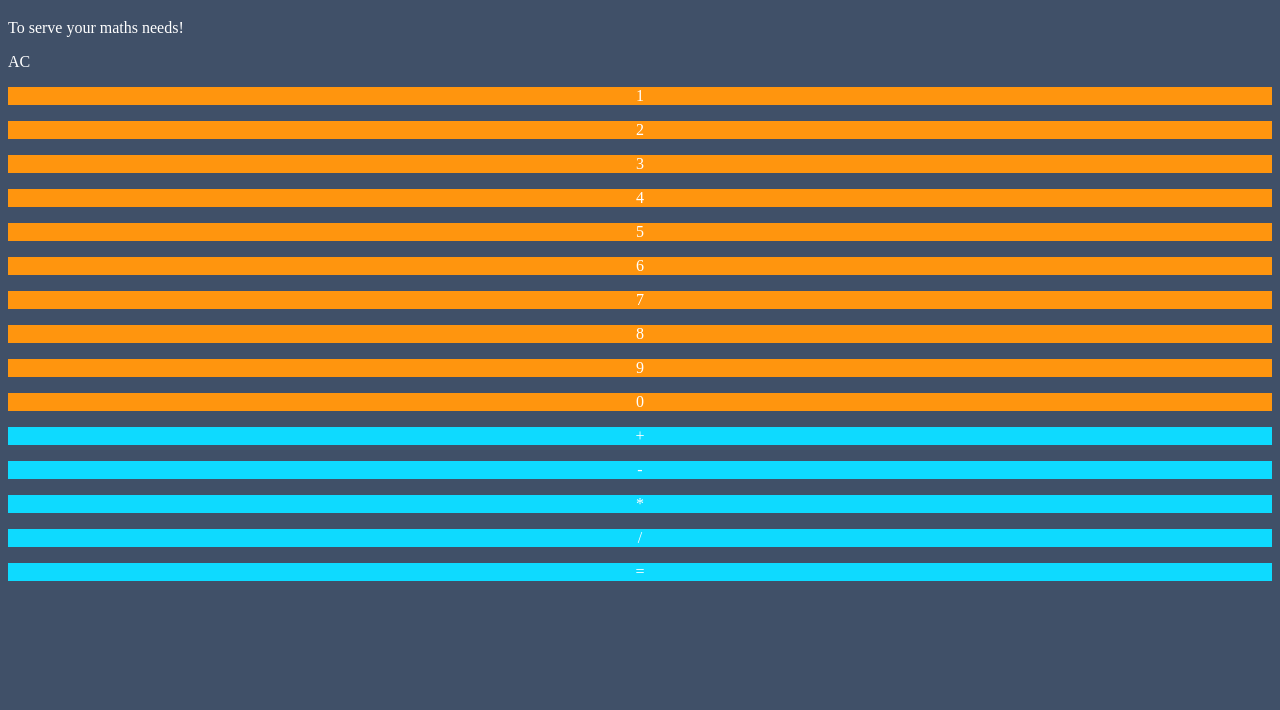
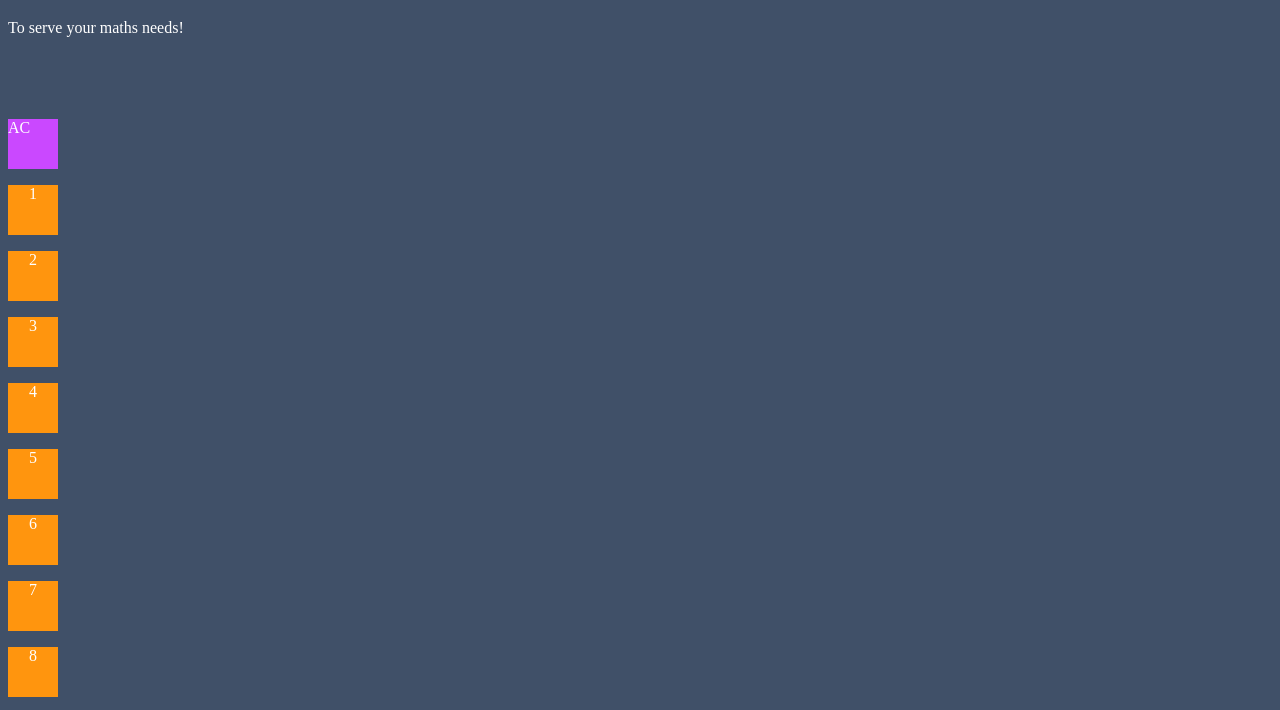
Before and after one commit to joecairns520/calculator, a plain HTML site: page index.html in a window 1280 px wide. Shown: the part 61-771 px from the top of the page. Drawn offline with Linux system fonts and the light colour scheme.

Commit message:
Update style.css

```diff
--- a/style.css
+++ b/style.css
@@ -20,15 +20,27 @@ p {
 
 #calculator_out {
   background-color: #405068;
+  height: 50px;
+  width: 45%;
   text-align: right;
+}
+
+#AC {
+  background-color: #CA48FF;
+  height: 50px;
+  width: 50px;
 }
 
 #numbers {
   background-color: #FF950E;
   text-align: center;
+  height: 50px;
+  width: 50px;
 }
 
 #operator {
   background-color: #0EDAFF;
   text-align: center;
+  height: 50px;
+  width: 50px;
 }
```
